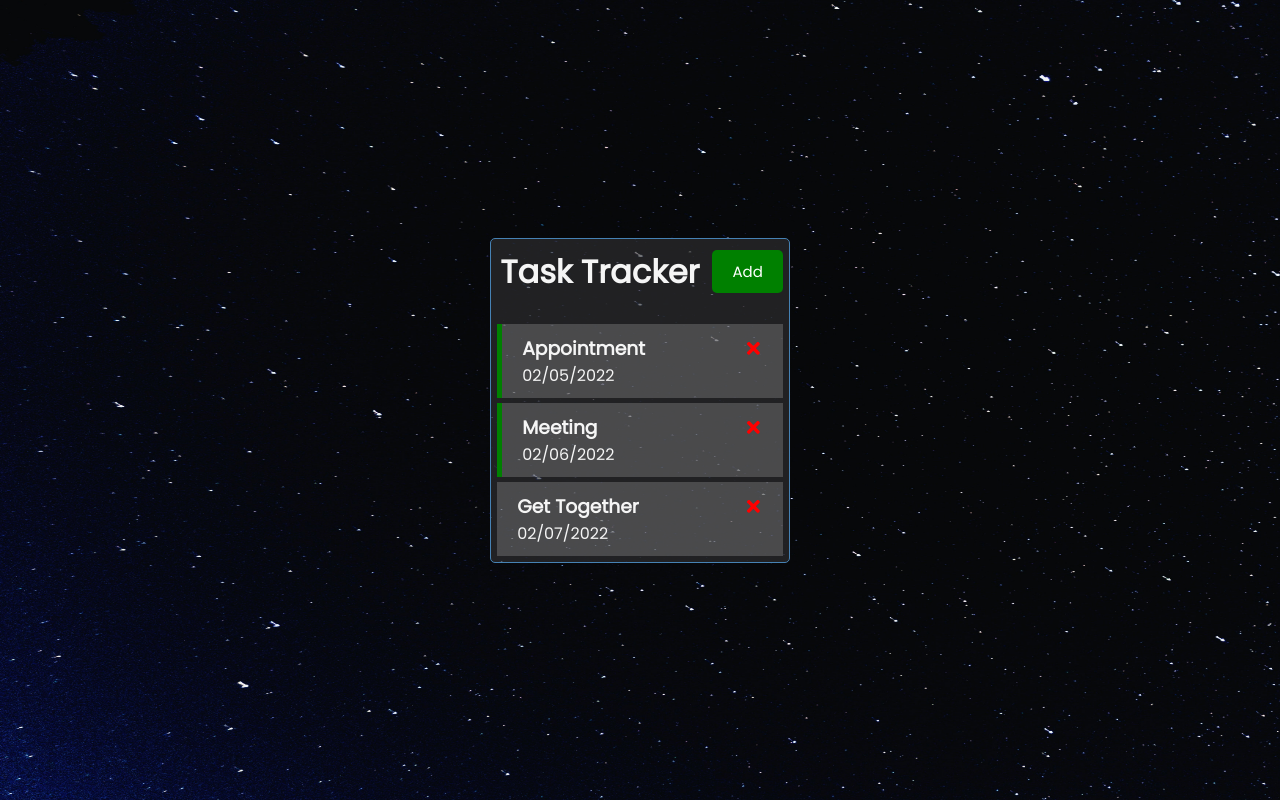
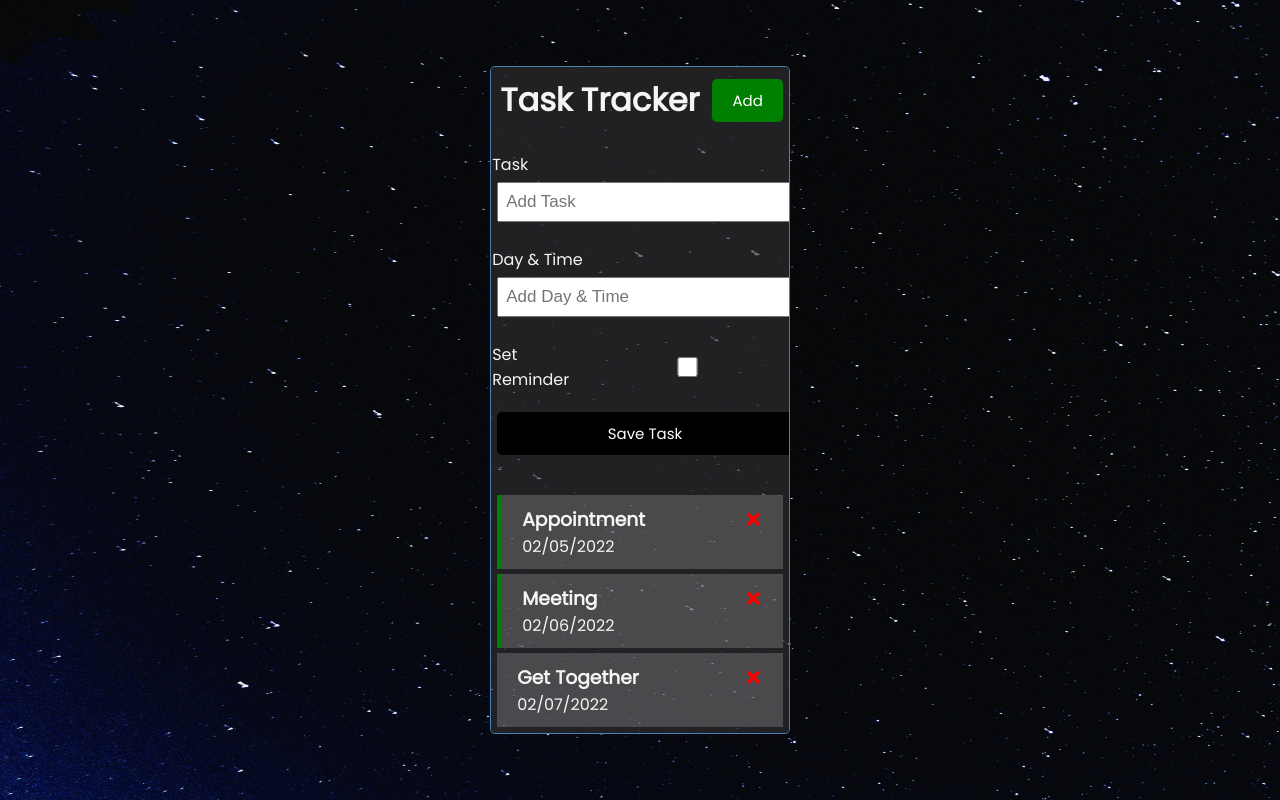
Before and after one commit to atklenner/react-task-tracker, a React (Create React App) app: page / in a window 1280 px wide. Built offline with nearby package versions, Linux system fonts and the light colour scheme.

Commit message:
create AddTask component

```diff
--- a/src/App.js
+++ b/src/App.js
@@ -1,6 +1,7 @@
 import Header from "./components/Header";
 import Tasks from "./components/Tasks";
 import { useState } from "react";
+import AddTask from "./components/AddTask";
 
 function App() {
   const [tasks, setTasks] = useState([
@@ -24,6 +25,7 @@
   return (
     <div className="container">
       <Header title="Task Tracker" />
+      <AddTask />
       {tasks.length > 0 ? (
         <Tasks tasks={tasks} onDelete={deleteTask} onToggle={toggleReminder} />
       ) : (
--- /dev/null
+++ b/src/components/AddTask.js
@@ -0,0 +1,39 @@
+import { useState } from "react";
+
+export default function AddTask() {
+  const [text, setText] = useState("");
+  const [day, setDay] = useState("");
+  const [reminder, setReminder] = useState(false);
+
+  return (
+    <form className="add-form">
+      <div className="form-control">
+        <label>Task</label>
+        <input
+          type="text"
+          placeholder="Add Task"
+          value={text}
+          onChange={(e) => setText(e.target.value)}
+        />
+      </div>
+      <div className="form-control">
+        <label>Day & Time</label>
+        <input
+          type="text"
+          placeholder="Add Day & Time"
+          value={day}
+          onChange={(e) => setDay(e.target.value)}
+        />
+      </div>
+      <div className="form-control form-control-check">
+        <label>Set Reminder</label>
+        <input
+          type="checkbox"
+          value={reminder}
+          onChange={(e) => setReminder(e.currentTarget.checked)}
+        />
+      </div>
+      <input className="btn btn-block" type="submit" value="Save Task" />
+    </form>
+  );
+}
```
